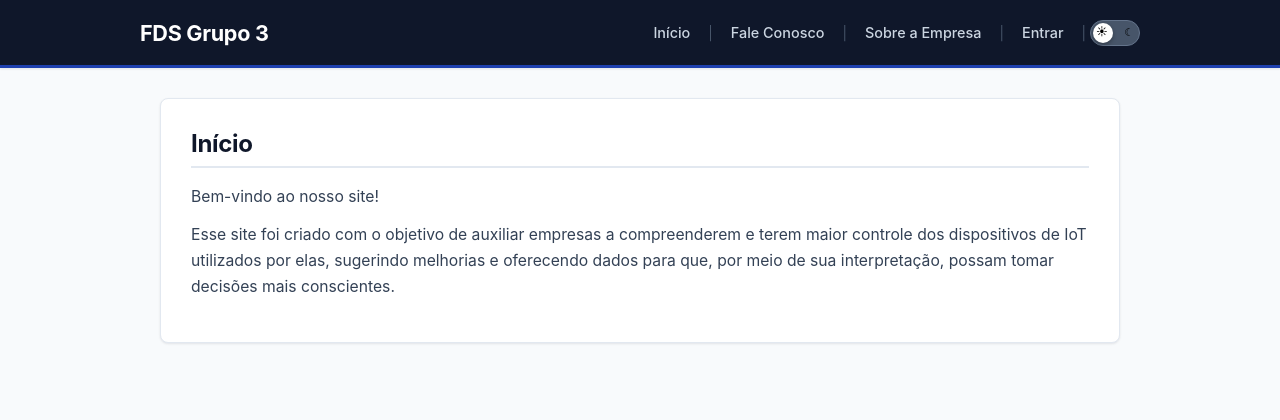
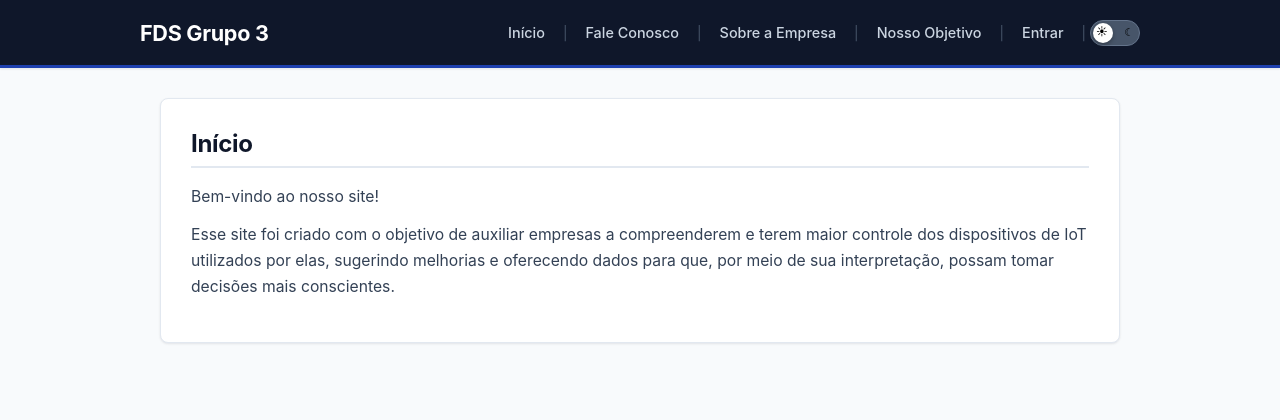
Before and after one commit to biavieiraa/django_fds, a Django app: page /forum/ in a window 1280 px wide. Shown: the top 420 px of the page. Run offline with Django 5.2, Linux system fonts and the light colour scheme.

Commit message:
Adição do nosso objetivo na aba principal

```diff
--- a/forum/templates/forum/base.html
+++ b/forum/templates/forum/base.html
@@ -30,6 +30,8 @@
                 <a href="{% url 'sobre_nos' %}">Fale Conosco</a>
                 <span class="separator">|</span>
                 <a href="{% url 'sobre_empresa' %}">Sobre a Empresa</a>
+                <span class="separator">|</span>
+                <a href="{% url 'objetivo' %}">Nosso Objetivo</a>
 
                 <!-- Autenticação (Entrar / Sair) -->
                 {% if user.is_authenticated %}
```
